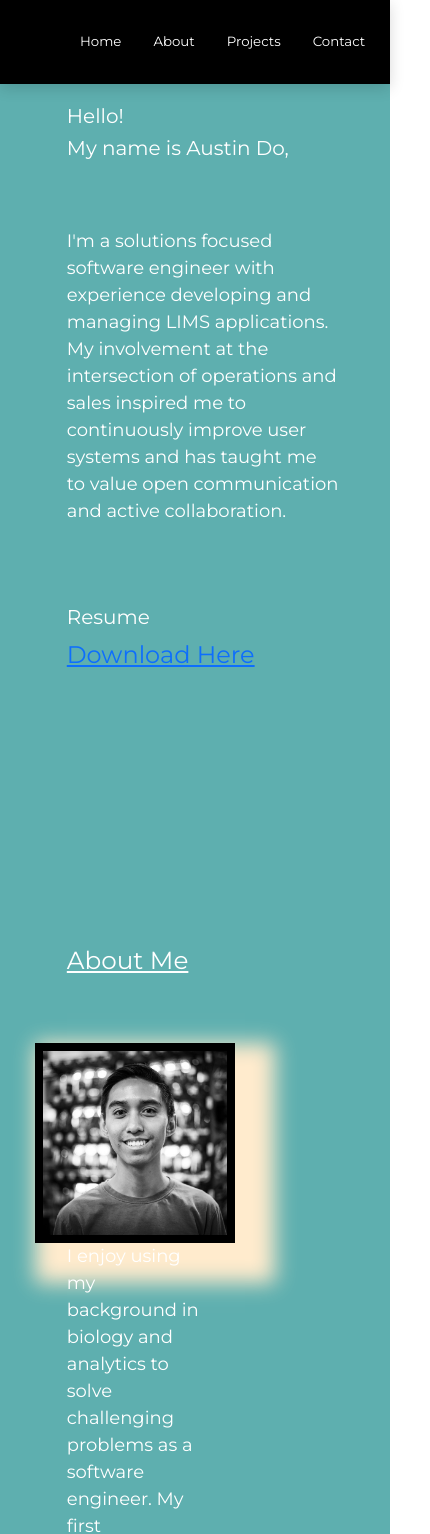
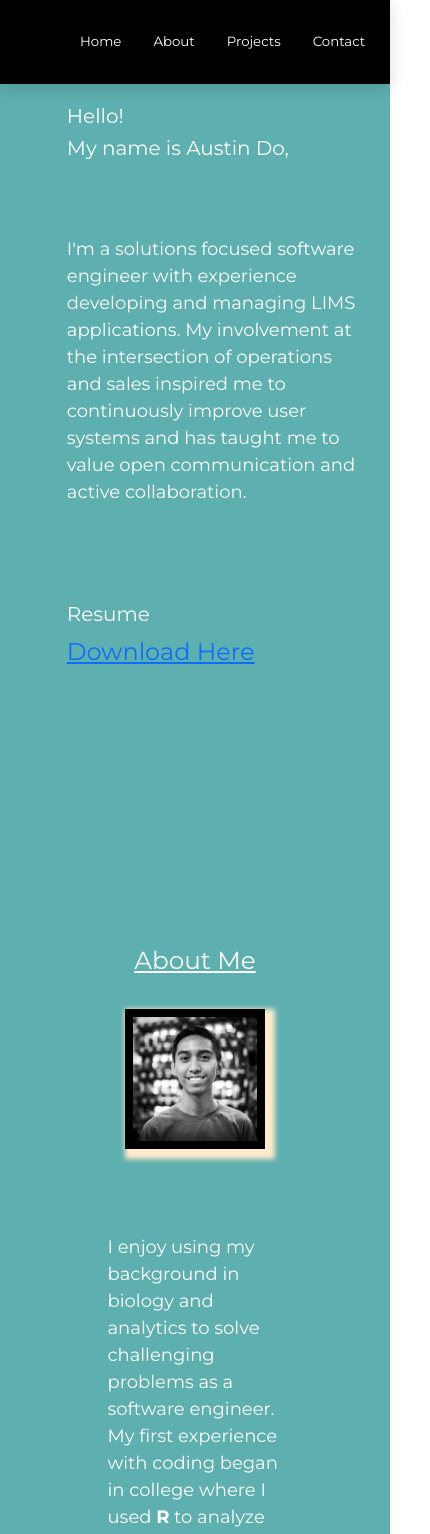
Before and after one commit to austinndo/portfolio, a React (Create React App) app: page / in a window 390 px wide. Shown: the top 1534 px of the page, 430 px wide, since content can reach past the window. Built offline with nearby package versions, Linux system fonts and the light colour scheme.

Commit message:
About Me section in progress. Image is correct size and centered. Working on paragraph size and spacing

```diff
--- a/src/App.css
+++ b/src/App.css
@@ -354,17 +354,14 @@ ul {
     font-family: 'Montserrat', sans-serif;
   }
 
-.ContactSection, .IntroSection {
+  .ContactSection, .IntroSection {
     height: 95vh;
   }
 
   .SectionContent {
     margin: 0 auto;
-    margin-left: 12vw;
-    margin-right: 8vw;
     padding: 20px;
     color: white;
-    font-size:x-large;
   }
 
   /********************  Navbar *********************/
@@ -406,9 +403,18 @@ ul {
 
   /********************  Intro Section *********************/
 
+  .IntroSection {
+    display: flex;
+    flex-direction: column;
+    margin-left: 12vw;
+  }
+
   .IntroParagraph {
     margin-top: 8vh;
     font-size: 18px;
+    display: flex;
+    justify-content: center;
+    align-items: center;
   }
 
   .IntroSection h2 {
@@ -429,44 +435,43 @@ ul {
 
   .AboutSection h2 {
     text-decoration: underline;
+    display: flex;
+    justify-content: center;
   }
 
   .AboutSection span {
     font-weight: bold;
   }
 
+  .AboutSection {
+    display: flex;
+    flex-direction: column;
+  }
+
   .AboutSplitOne {
     display: flex;
     flex-direction: column-reverse;
-
-  }
-
-  .AboutImageContainer {
-    width: 50%;
+    align-items: center;
   }
 
   .AboutImage {
     display: flex;
     justify-content: center;
+    margin-top: -5vh;
+    margin-bottom: 10vh;
   }
 
   .AboutImage img {
-    width: clamp(100px, 200px, 300px);
+    width: 140px;
     border: solid black;
     border-width: 1vh;
-    box-shadow: 20px 20px 20px 20px blanchedalmond;
-  }
-
-  .AboutParagraphOne {
-    width: 50%;
+    box-shadow: 5px 5px 5px 5px blanchedalmond;
   }
 
   .AboutSplitTwo {
     display: flex;
     flex-direction: column;
     justify-content: center;
-    margin-right: 6vw;
-    margin-top: 6vh;
   }
 
   /********************  Projects *********************/
```
